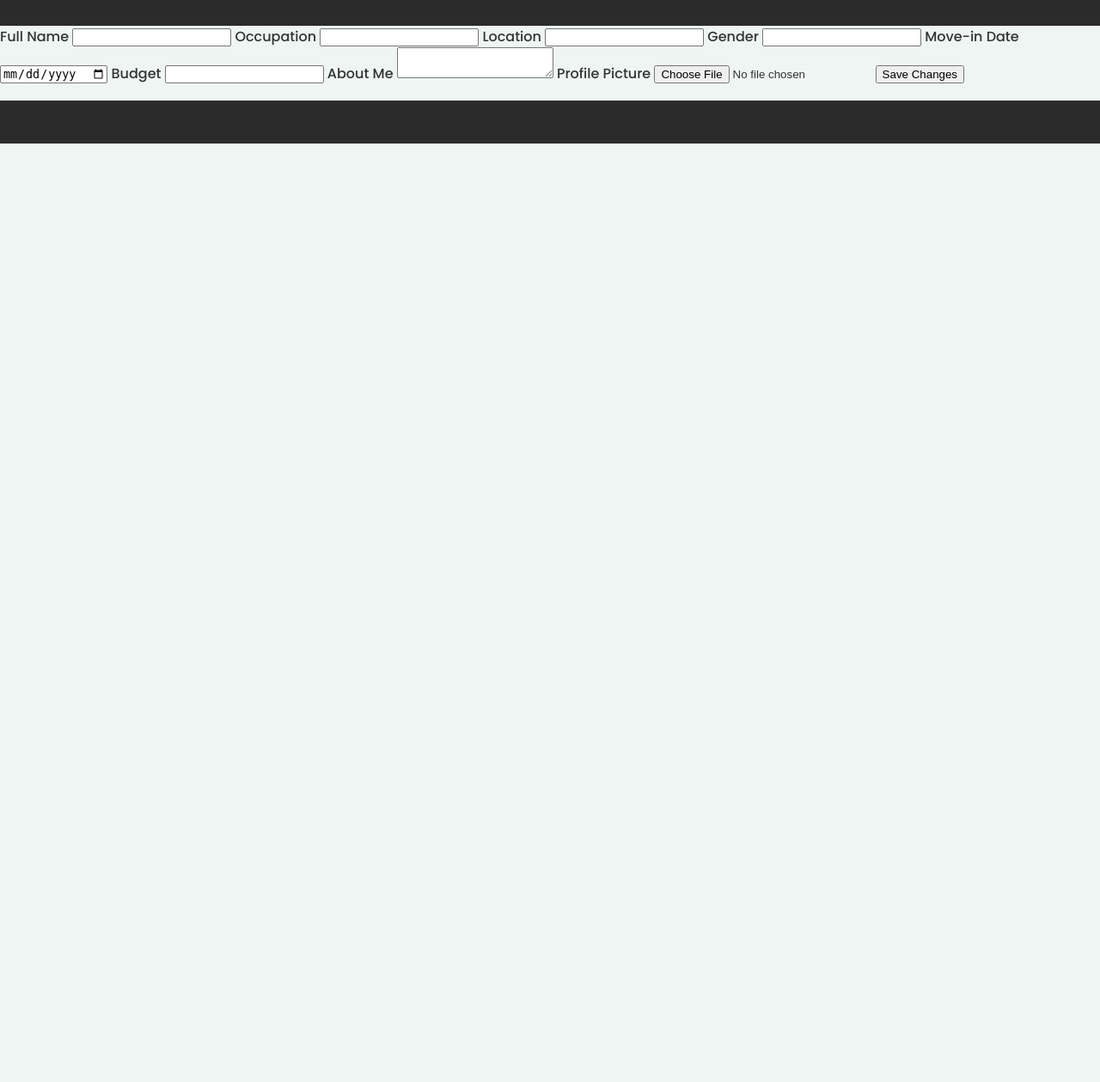
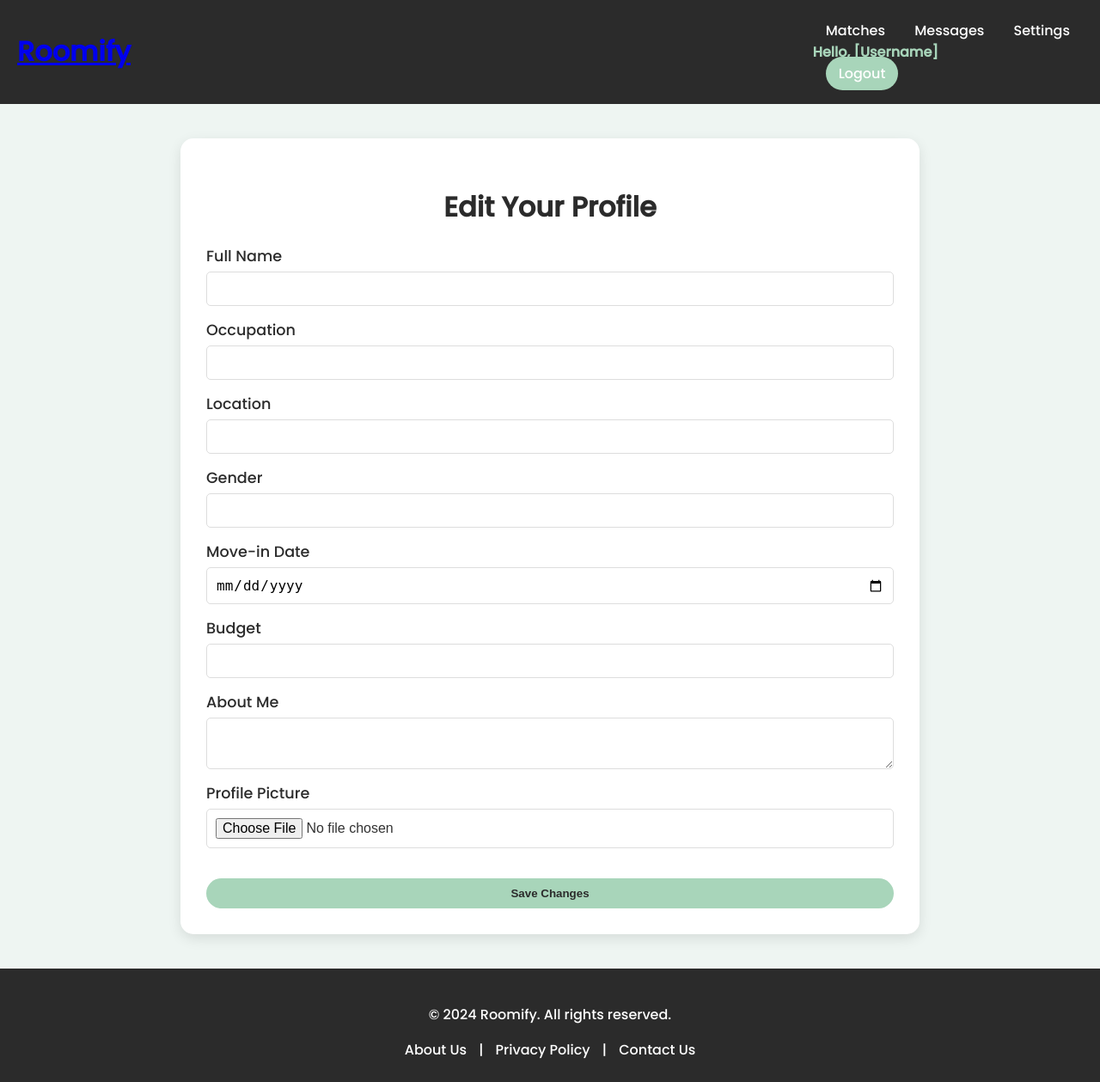
Before and after one commit to annapatel122/Roomify, a PHP site: page /html-pages/edit-profile.html in a window 1280 px wide. Shown: the whole page at 86% size. Before the commit the page ends 167 px from the top, so only its background shows below. Run offline with PHP 8.4, Linux system fonts and the light colour scheme.

Commit message:
Profile Edit dasboard changes

```diff
--- a/Root/assets/css/style-edit.css
+++ b/Root/assets/css/style-edit.css
@@ -18,7 +18,6 @@ body {
     display: flex;
     align-items: center;
     justify-content: space-between;
-    flex-shrink: 0;
 }
 
 .top-nav .nav-items a {
@@ -30,18 +29,44 @@ body {
 }
 
 .top-nav .nav-items a:hover {
+    background-color: #a8d5ba;
+}
+
+.top-nav .username {
     color: #a8d5ba;
+    font-weight: bold;
+}
+
+.top-nav .logout {
+    background-color: #a8d5ba;
+    color: #2b2b2b;
+    padding: 8px 15px;
+    border-radius: 20px;
+    font-weight: bold;
+    text-decoration: none;
+}
+
+.top-nav .logout:hover {
+    background-color: #8bc6a9;
+}
+
+/* Main Container */
+.main-container {
+    flex: 1;
+    display: flex;
+    flex-direction: column;
+    align-items: center;
+    padding: 40px 20px;
 }
 
 /* Edit Profile Container */
 .edit-profile-container {
     background-color: white;
     border-radius: 15px;
+    padding: 30px;
     box-shadow: 0 5px 15px rgba(0, 0, 0, 0.1);
-    padding: 40px;
     max-width: 800px;
     width: 100%;
-    margin: 40px auto;
 }
 
 .edit-profile-container h2 {
@@ -54,14 +79,13 @@ body {
 .edit-profile-container form {
     display: flex;
     flex-direction: column;
-    align-items: center;
+    align-items: stretch;
 }
 
 .edit-profile-container label {
     font-size: 1.1rem;
+    color: #2b2b2b;
     margin-bottom: 5px;
-    color: #2b2b2b;
-    align-self: flex-start;
 }
 
 .edit-profile-container input,
@@ -71,12 +95,6 @@ body {
     border: 1px solid #ddd;
     border-radius: 5px;
     margin-bottom: 15px;
-    width: 100%;
-    max-width: 600px;
-}
-
-.edit-profile-container input[type="file"] {
-    font-size: 0.9rem;
 }
 
 .edit-profile-container button {
@@ -95,25 +113,18 @@ body {
     background-color: #8bc6a9;
 }
 
-/* Profile Picture Styling */
-#profilePicture {
-    margin-bottom: 20px;
-}
-
 /* Footer */
 .footer {
     background-color: #2b2b2b;
     color: white;
     text-align: center;
     padding: 25px;
-    flex-shrink: 0;
 }
 
 .footer a {
     color: white;
     text-decoration: none;
     margin: 0 10px;
-    font-size: 0.9rem;
     transition: color 0.3s ease;
 }
 
@@ -125,10 +136,5 @@ body {
 @media (max-width: 768px) {
     .edit-profile-container {
         padding: 20px;
-        max-width: 100%;
-    }
-
-    .edit-profile-container form {
-        align-items: stretch;
     }
 }
--- a/Root/html-pages/edit-profile.html
+++ b/Root/html-pages/edit-profile.html
@@ -2,6 +2,7 @@
 <html lang="en">
 <head>
     <meta charset="UTF-8">
+    <meta name="viewport" content="width=device-width, initial-scale=1.0">
     <title>Edit Profile - Roomify</title>
     <link href="https://fonts.googleapis.com/css2?family=Poppins:wght@300;500&display=swap" rel="stylesheet">
     <link rel="stylesheet" href="../assets/css/style-edit.css">
@@ -10,11 +11,22 @@
 <body>
     <!-- Navigation Bar (similar to profile-dash.html) -->
     <header class="top-nav">
-    <!-- ... your navigation items ... -->
+        <div class="logo">
+            <h1><a href="/">Roomify</a></h1>
+        </div>
+        <div class="nav-items">
+            <a href="#matches">Matches</a>
+            <a href="#messages">Messages</a>
+            <a href="#settings">Settings</a>
+            <div class="username">Hello, [Username]</div>
+            <a href="/logout" class="logout">Logout</a>
+        </div>
     </header>
 
-  <!-- Edit Profile Form -->
-
+    <!-- Edit Profile Form Section -->
+    <div class="main-container">
+        <div class="edit-profile-container">
+            <h2>Edit Your Profile</h2>
             <form id="edit-profile-form">
                 <label for="displayName">Full Name</label>
                 <input type="text" id="displayName" name="displayName" required>
@@ -37,17 +49,20 @@
                 <label for="bio">About Me</label>
                 <textarea id="bio" name="bio"></textarea>
 
-    <!-- Profile Picture Upload (Optional) -->
                 <label for="profilePicture">Profile Picture</label>
                 <input type="file" id="profilePicture" accept="image/*">
 
                 <button type="submit">Save Changes</button>
             </form>
         </div>
+    </div>
 
     <!-- Footer -->
     <footer class="footer">
-    <!-- ... your footer content ... -->
+        <p>&copy; 2024 Roomify. All rights reserved.</p>
+        <a href="#">About Us</a> |
+        <a href="#">Privacy Policy</a> |
+        <a href="#">Contact Us</a>
     </footer>
 </body>
 </html>
```
Also changed, not shown: Root/assets/README.txt. Lines whose indentation alone changed are shown as unchanged.
